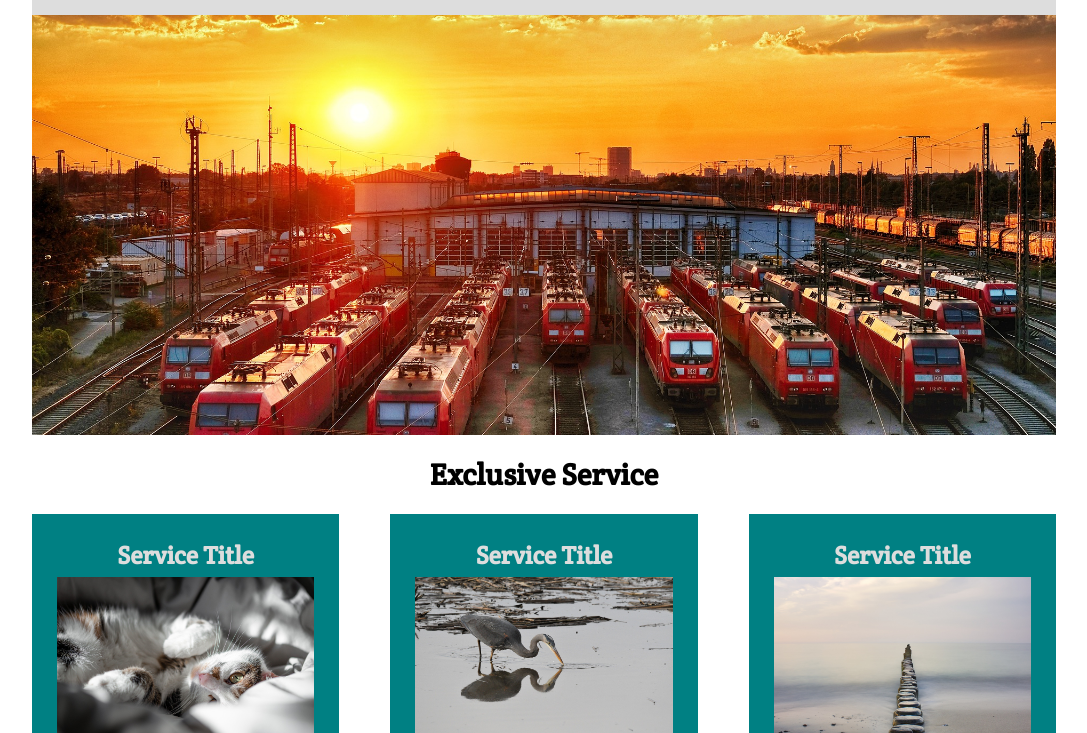
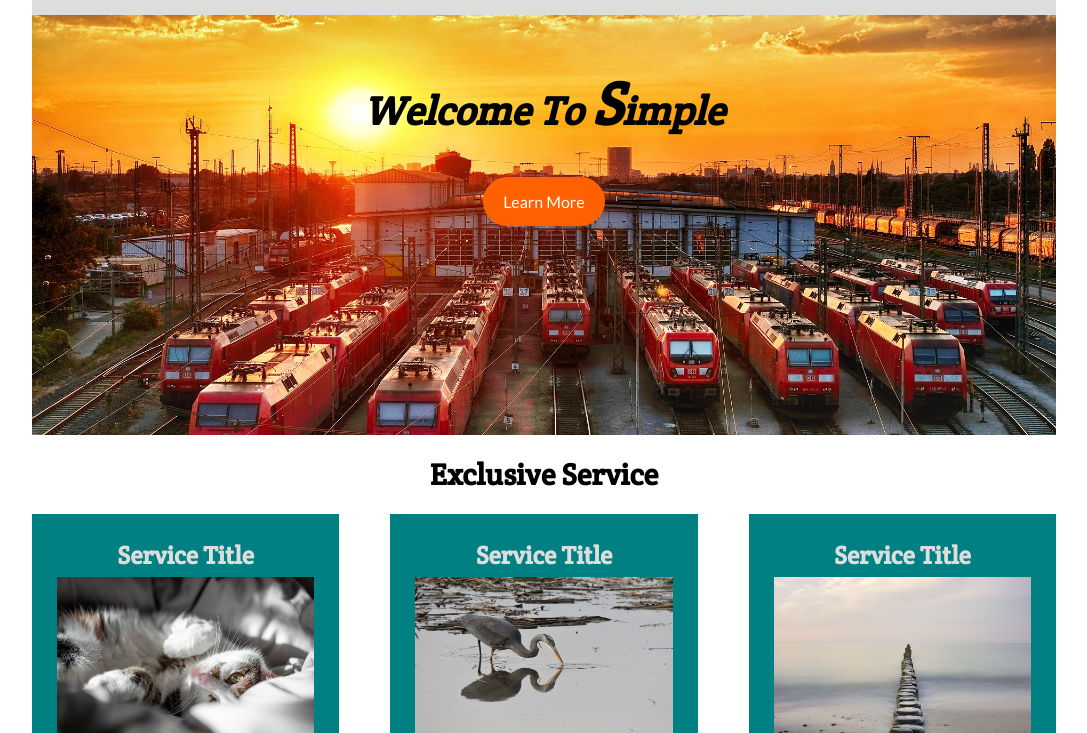
Before and after one commit to Pollockcorraya/class-8-Pollock, a plain HTML site: page index.html in a window 1280 px wide. Shown: the part 67-800 px from the top of the page, without its empty margins (96-1183 px from the left). Drawn offline with Linux system fonts and the light colour scheme.

Commit message:
Final correction

```diff
--- a/assets/css/style.css
+++ b/assets/css/style.css
@@ -72,6 +72,33 @@ body {
     background-position: center;
     background-repeat: no-repeat;
     background-size: cover;
+    overflow: hidden;
+}
+.banner-text {
+    width: 50%;
+    margin: 5% auto;
+    text-align: center;
+    text-transform: capitalize;
+}
+.banner-text h1 {
+    font-family: 'Crete Round', serif;
+    font-size: 40px;
+    font-style: italic;
+}
+.banner-text span {
+    font-size: 60px;
+}
+.btn-banner {
+    padding: 15px 20px;
+    border-radius: 30px;
+    font-style: normal;
+    margin-top: 35px;
+    transition: 0.5s;
+}
+.btn-banner:hover {
+    background-color: #DDDDDD;
+    color: #FF6000;
+
 }
 /* Main CSS */
 main {
@@ -83,7 +110,7 @@ main {
 .service  {
     overflow: hidden;
 }
-.service-text h1 {
+.service-text h2 {
     text-transform: capitalize;
     font-family: 'Crete Round', serif;
     font-size: 30px;
@@ -110,7 +137,7 @@ main {
 .service-item-3 img {
     width: 100%;
 }
-.service h2 {
+.service-item h2, .service-item-3 h2 {
     text-transform: capitalize;
     font-family: 'Crete Round', serif;
     font-size: 25px;
--- a/index.html
+++ b/index.html
@@ -31,7 +31,10 @@
             </nav>
         </div>
         <div class="banner">
-
+            <div class="banner-text">
+                <h1>welcome to <span>s</span>imple</h1>
+                <a href="#" class="btn btn-banner">learn more</a>
+            </div>
         </div>
     </header>
     <!-- Header ends -->
@@ -41,7 +44,7 @@
         <!-- Service starts -->
         <section class="service">
             <div class="service-text">
-                <h1>exclusive service</h1>
+                <h2>exclusive service</h2>
             </div>
             <div class="service-item">
                 <h2>Service title</h2>
```
